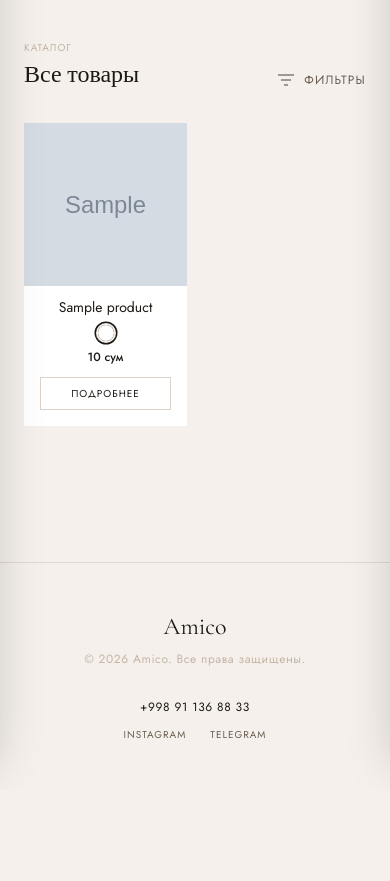
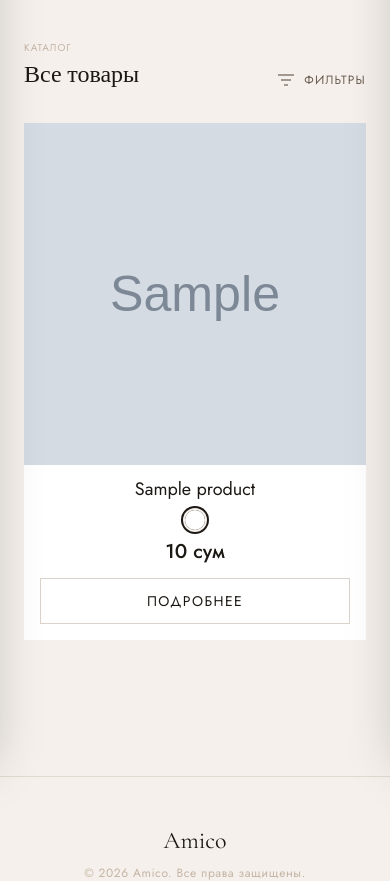
Before and after one commit to Vladdd52/amico, a Django app: page /catalog/ in a window 390 px wide. Shown: the part 94-975 px from the top of the page. Before the commit the page ends 849 px from the top, so only its background shows below. Run offline with Django 5.2, Linux system fonts and the light colour scheme; tables that the repository leaves empty hold one stand-in row (values such as "Sample post"); grey boxes marked "Sample" are stand-in pictures; some libraries are stand-ins or nearby versions.

Commit message:
bug fixes and upgrade ui

```diff
--- a/main/templates/main/base.html
+++ b/main/templates/main/base.html
@@ -73,15 +73,16 @@
 
     /* Color dot */
     .color-dot {
-      width: 16px;
-      height: 16px;
       border-radius: 50%;
-      border: 1.5px solid transparent;
       cursor: pointer;
       transition: all 0.2s;
+      margin: 4px;
+      overflow: visible !important;
     }
-    .color-dot.active, .color-dot:hover {
-      border-color: #1C1814;
+    .color-dot.active {
+      box-shadow: 0 0 0 2px #F5F0EB, 0 0 0 4px #1C1814;
+    }
+    .color-dot:hover {
       transform: scale(1.15);
     }
 
--- a/main/templates/main/partials/catalog.html
+++ b/main/templates/main/partials/catalog.html
@@ -292,7 +292,7 @@ window.cardSwitchColor = function(productId, colorName, btn) {
   card.querySelectorAll('.card-color-dot').forEach(d => {
     d.style.boxShadow = '0 0 0 2px transparent';
   });
-  btn.style.boxShadow = '0 0 0 2px #F5F0EB, 0 0 0 3.5px #1C1814';
+  btn.style.boxShadow = '0 0 0 2px #F5F0EB, 0 0 0 4px #1C1814';
 };
 
 window.updateCardDots = function(productId) {
--- a/main/templates/main/partials/catalog_grid.html
+++ b/main/templates/main/partials/catalog_grid.html
@@ -1,5 +1,5 @@
 {% if products %}
-<div class="grid grid-cols-2 md:grid-cols-3 lg:grid-cols-4 gap-x-4 gap-y-10">
+<div class="grid grid-cols-1 sm:grid-cols-2 md:grid-cols-3 lg:grid-cols-4 gap-x-4 gap-y-10">
   {% for product in products %}
   <div class="reveal-on-scroll opacity-0 translate-y-8 transition-all duration-700 ease-out" style="transition-delay: {% cycle '0ms' '100ms' '200ms' '300ms' %};">
     {% include 'main/partials/product_card.html' with product=product %}
--- a/main/templates/main/partials/product_card.html
+++ b/main/templates/main/partials/product_card.html
@@ -1,5 +1,5 @@
 {% load humanize %}
-<article class="product-card group relative" data-product-id="{{ product.id }}">
+<article class="product-card group relative w-full max-w-[400px] sm:max-w-none mx-auto" data-product-id="{{ product.id }}">
 
   <!-- Image wrapper — square, no gaps -->
   <div class="relative bg-[#EDE8E2] aspect-square overflow-hidden">
@@ -87,7 +87,7 @@
       hx-push-url="true"
       hx-swap="innerHTML show:window:top"
     >
-      <h3 class="font-body text-sm text-warm-dark hover:text-accent transition-colors duration-200 leading-snug mb-2">
+      <h3 class="font-body text-lg sm:text-sm text-warm-dark hover:text-accent transition-colors duration-200 leading-snug mb-2">
         {{ product.name }}
       </h3>
     </a>
@@ -95,15 +95,17 @@
     <!-- Color swatches -->
     {% with variants=product.product_variants.all %}
     {% if variants %}
-    <div class="flex items-center justify-center gap-2 mb-2">
+    <div class="flex items-center justify-center gap-0 -mt-1 mb-1">
       {% for variant in variants %}
-      <button
-        class="card-color-dot w-4 h-4 rounded-full transition-all duration-200"
-        style="background-color: {{ variant.color.hex_code }}; box-shadow: {% if current_color and variant.color.name|lower == current_color|lower %}0 0 0 2px #F5F0EB, 0 0 0 3.5px #1C1814{% elif forloop.first and not current_color %}0 0 0 2px #F5F0EB, 0 0 0 3.5px #1C1814{% else %}0 0 0 2px transparent{% endif %};"
+      <div
+        role="button"
+        tabindex="0"
+        class="card-color-dot w-5 h-5 sm:w-4 sm:h-4 rounded-full m-1 transition-all duration-200 cursor-pointer !overflow-visible"
+        style="background-color: {{ variant.color.hex_code }}; box-shadow: {% if current_color and variant.color.name|lower == current_color|lower %}0 0 0 2px #F5F0EB, 0 0 0 4px #1C1814{% elif forloop.first and not current_color %}0 0 0 2px #F5F0EB, 0 0 0 4px #1C1814{% else %}0 0 0 2px transparent{% endif %};"
         title="{{ variant.color.name }}"
         data-product="{{ product.id }}"
         onclick="cardSwitchColor('{{ product.id }}', '{{ variant.color.name|lower }}', this)"
-      ></button>
+      ></div>
       {% endfor %}
     </div>
     {% endif %}
@@ -111,11 +113,11 @@
 
     {% if product.discount_price %}
     <div class="mb-3">
-      <p class="font-body text-[10px] sm:text-xs font-medium text-warm-dark/50 line-through mb-0.5">{{ product.price|floatformat:0|intcomma }} сум</p>
-      <p class="font-body text-xs sm:text-sm font-medium text-red-700">{{ product.discount_price|floatformat:0|intcomma }} сум</p>
+      <p class="font-body text-base sm:text-[10px] md:text-xs font-medium text-warm-dark/50 line-through mb-0.5">{{ product.price|floatformat:0|intcomma }} сум</p>
+      <p class="font-body text-xl sm:text-xs md:text-sm font-medium text-red-700">{{ product.discount_price|floatformat:0|intcomma }} сум</p>
     </div>
     {% else %}
-    <p class="font-body text-xs sm:text-sm font-medium text-warm-dark mb-3">{{ product.price|floatformat:0|intcomma }} сум</p>
+    <p class="font-body text-xl sm:text-xs md:text-sm font-medium text-warm-dark mb-3">{{ product.price|floatformat:0|intcomma }} сум</p>
     {% endif %}
 
     <a
@@ -124,7 +126,7 @@
       hx-target="#main-content"
       hx-push-url="true"
       hx-swap="innerHTML show:window:top"
-      class="block w-full bg-white border border-warm-light/60 text-warm-dark text-[10px] sm:text-xs tracking-widest uppercase font-body py-2 sm:py-2.5 hover:bg-warm-dark hover:text-cream hover:border-warm-dark transition-all duration-250"
+      class="block w-full bg-white border border-warm-light/60 text-warm-dark text-sm sm:text-[10px] md:text-xs tracking-widest uppercase font-body py-3 sm:py-2 md:py-2.5 hover:bg-warm-dark hover:text-cream hover:border-warm-dark transition-all duration-250"
     >
       Подробнее
     </a>
--- a/main/templates/main/partials/product_detail.html
+++ b/main/templates/main/partials/product_detail.html
@@ -89,7 +89,7 @@
             {{ selected_variant.color.name|default:'' }}
           </span>
         </div>
-        <div class="flex items-center gap-3">
+        <div class="flex items-center gap-1 -my-1">
           {% for variant in variants %}
           <button class="color-dot w-6 h-6 {% if variant == selected_variant %}active{% endif %}"
             style="background-color: {{ variant.color.hex_code }};" title="{{ variant.color.name }}"
@@ -205,7 +205,7 @@
       <p class="text-[10px] sm:text-xs tracking-widest uppercase text-warm-light font-body mb-1">Похожие товары</p>
       <h2 class="font-display text-xl sm:text-2xl font-light">Вам может понравиться</h2>
     </div>
-    <div class="grid grid-cols-2 md:grid-cols-4 gap-x-4 gap-y-10">
+    <div class="grid grid-cols-1 sm:grid-cols-2 md:grid-cols-4 gap-x-4 gap-y-10">
       {% for product in related_products %}
       {% include 'main/partials/product_card.html' with product=product %}
       {% endfor %}
--- a/main/templates/main/partials/product_gallery.html
+++ b/main/templates/main/partials/product_gallery.html
@@ -1,4 +1,4 @@
-<div id="gallery-thumbs"
+<div id="gallery-thumbs" hx-swap-oob="true"
     class="flex lg:flex-col gap-2 overflow-x-auto lg:overflow-y-auto scrollbar-hide lg:max-h-[560px] lg:w-20 flex-shrink-0">
     {% for img in product_images %}
     <button
```
Also changed, not shown: main/templates/main/partials/home_content.html (+9 -6 lines).
